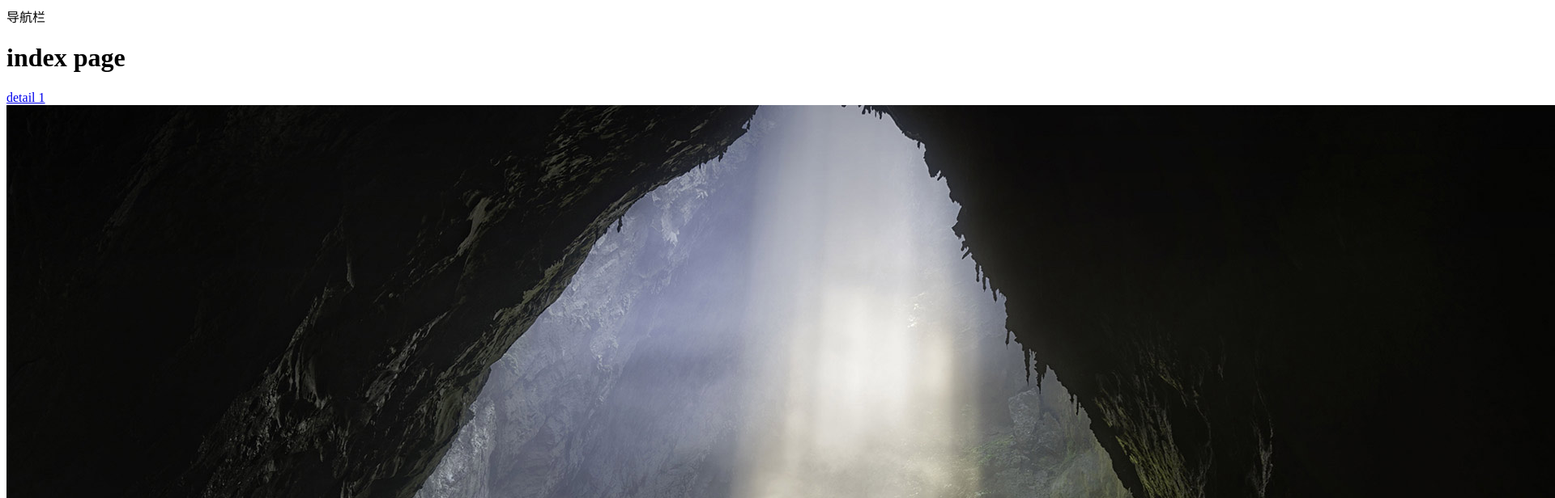
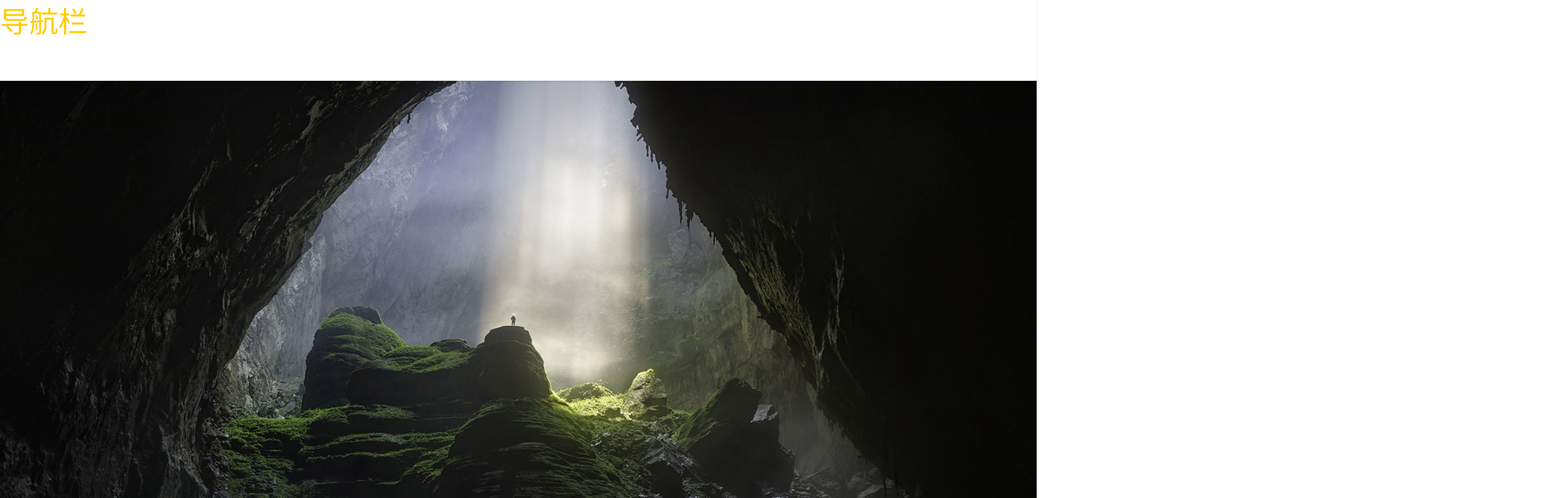
Before and after one commit to 14752222/study-nuxt3, a Nuxt app: page / in a window 1280 px wide. Shown: the top 616 px of the page at 81% size, 1920 px wide, since content can reach past the window. Built offline with nearby package versions, Linux system fonts and the light colour scheme.

Commit message:
scss使用，配置全局变量，全局样式配置方法

```diff
--- /dev/null
+++ b/assets/css/_variables.scss
@@ -0,0 +1 @@
+$globalColor: #fc0;
--- /dev/null
+++ b/assets/css/global.scss
@@ -0,0 +1,101 @@
+@charset "utf-8";
+
+/**
+ * @file
+ * @desc 全局公用样式
+ */
+
+/**
+ * 内外边距
+ * @example 上外边距为20rpx(约为10px): mt-10
+ *          右内边距为30rpx(约为15px): pr-15
+ */
+$distance: 0 6 10 14 16 20 24 30 40 50 60 70 80 90 100 120;
+
+@each $size in $distance {
+  .m-#{calc($size/2)} {
+    margin: $size+px
+}
+
+.mt-#{calc($size/2)} {
+  margin-top: $size+px;
+
+}
+.mr-#{calc($size/2)} {
+  margin-right: $size+px;
+
+}
+.mb-#{calc($size/2)} {
+  margin-bottom: $size+px;
+
+}
+.ml-#{calc($size/2)} {
+  margin-left: $size+px;
+
+}
+.p-#{calc($size/2)} {
+  padding: $size+px;
+
+}
+.pt-#{calc($size/2)} {
+  padding-top: $size+px;
+
+}
+.pr-#{calc($size/2)} {
+  padding-right: $size+px;
+
+}
+.pb-#{calc($size/2)} {
+  padding-bottom: $size+px;
+
+}
+.pl-#{calc($size/2)} {
+  padding-left: $size+px;
+
+}
+}
+
+
+/**
+ * 字体大小
+ * @example 字体大小为 24rpx(约为12px): font-12
+ */
+$fontSize: 20 22 24 26 28 30 32 34 36 38 40 42 44 46 48 50 60;
+@each $size in $fontSize {
+  .font-#{calc($size/2)} {
+    font-size: $size+px;
+
+}
+}
+
+$boldList: 400 450 500 550 600 650 700 750 800 850 900;
+@each $size in $boldList {
+  .bold-#{$size} {
+    font-weight:$size
+
+  }
+}
+
+/**
+ * 字体行高
+ * @example 行高为 1.5em: lineH-15
+ */
+$lineH: 1 1.2 1.5 1.8 2 3;
+@each $height in $lineH {
+  .lineH-#{$height*10} {
+    line-height: $height;
+
+}
+}
+
+/**
+ * 字重
+ * @example  fontw-400
+ */
+$fontWeight: 300 400 500 600 700;
+@each $weight in $fontWeight {
+  .fontw-#{$weight} {
+    font-weight: $weight;
+
+}
+}
--- /dev/null
+++ b/assets/css/main.css
@@ -0,0 +1,10 @@
+nav {
+    background-color: #fff;
+    border-bottom: 1px solid #eee;
+    box-shadow: 0 1px 2px rgba(0, 0, 0, 0.1);
+    position: fixed;
+    top: 0;
+    width: 100%;
+    height: 100px;
+    z-index: 3;
+}
--- a/layouts/default.vue
+++ b/layouts/default.vue
@@ -1,6 +1,6 @@
 <template>
 <div>
-    <nav>导航栏</nav>
+    <nav class="font-18">导航栏</nav>
     <slot></slot>
     <!-- 访问public 下面的文件   -->
     <img src="/th.jpg">
@@ -8,3 +8,9 @@
     <img src="~/assets/th.jpg">
 </div>
 </template>
+
+<style lang="scss" scoped>
+    nav {
+      color: $globalColor;
+    }
+</style>
--- a/nuxt.config.ts
+++ b/nuxt.config.ts
@@ -1,4 +1,23 @@
 // https://nuxt.com/docs/api/configuration/nuxt-config
 export default defineNuxtConfig({
-  devtools: { enabled: true }
+    css: [
+        'assets/css/main.css',
+        'assets/css/global.scss'
+    ],
+    devtools: {enabled: true},
+    //追加scss变量 vite
+    vite: {
+        css: {
+            preprocessorOptions: {
+                scss: {
+                    additionalData: `@import "~/assets/css/_variables.scss";`
+                }
+            }
+        }
+    },
+    modules: [
+        '@nuxtjs/tailwindcss',
+    ]
+
+
 })
--- a/package.json
+++ b/package.json
@@ -11,6 +11,7 @@
   "devDependencies": {
     "@nuxt/devtools": "latest",
     "@types/node": "^18",
-    "nuxt": "^3.5.2"
+    "nuxt": "^3.5.2",
+    "sass": "^1.62.1"
   }
 }
```
Also changed, not shown: doc/全局样式.md (added, +58 -0 lines), doc/静态资源-tailwindcss.md (deleted, +0 -4 lines).
